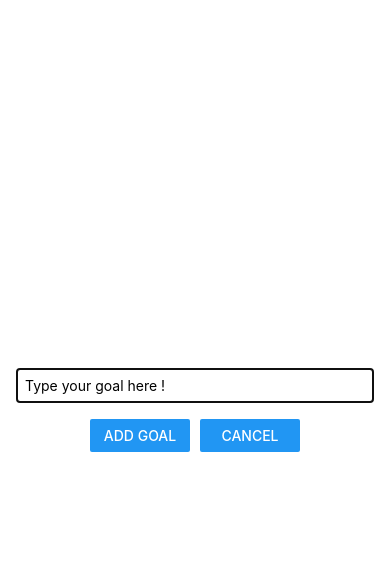
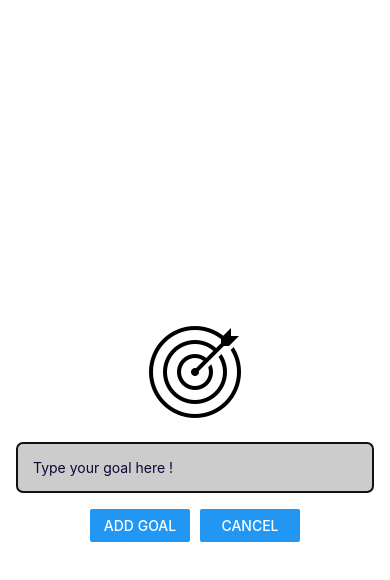
Before and after one commit to Kashyap2424/React-Native-The-Practical-Guide-2022, a React Native app: screen / in a window 390 px wide. Both pictures are taken after a click on the button "ADD NEW GOAL". Shown: the top 580 px of the page. Built offline with nearby package versions, Linux system fonts and the light colour scheme.

Commit message:
Add styling for all application & complete the application.

```diff
--- a/App.js
+++ b/App.js
@@ -1,5 +1,6 @@
 import { useState } from "react";
 import { StyleSheet, View, FlatList, Button } from "react-native";
+import { StatusBar } from "expo-status-bar";
 
 import GoalItem from "./components/GoalItem";
 import GoalInput from "./components/GoalInput";
@@ -31,6 +32,8 @@
   }
 
   return (
+    <>
+      <StatusBar style="auto" />
       <View style={styles.appContainer}>
         <Button
           title="Add New Goal"
@@ -60,6 +63,7 @@
           />
         </View>
       </View>
+    </>
   );
 }
 
@@ -68,6 +72,7 @@
     flex: 1,
     paddingTop: 50,
     paddingHorizontal: 16,
+    backgroundColor: "#1e085a",
   },
   goalsContainer: {
     flex: 5,
--- a/components/GoalInput.js
+++ b/components/GoalInput.js
@@ -1,5 +1,12 @@
 import { useState } from "react";
-import { StyleSheet, View, TextInput, Button, Modal } from "react-native";
+import {
+  StyleSheet,
+  View,
+  TextInput,
+  Button,
+  Modal,
+  Image,
+} from "react-native";
 
 function GoalInput(props) {
   const [enteredGoalText, setEneterdGoalText] = useState("");
@@ -16,6 +23,10 @@
   return (
     <Modal visible={props.visible} animationType="slide">
       <View style={styles.inputContainer}>
+        <Image
+          style={styles.image}
+          source={require("../assets/image/Goal-icon.png")}
+        />
         <TextInput
           style={styles.textInput}
           placeholder="Type your goal here !"
@@ -42,16 +53,21 @@
     flex: 1,
     justifyContent: "center",
     alignItems: "center",
-    marginBottom: 24,
     padding: 16,
-    borderBottomWidth: 1,
-    borderBottomColor: "#cccccc",
+  },
+  image: {
+    width: 100,
+    height: 100,
+    margin: 20,
   },
   textInput: {
     borderWidth: 1,
     borderColor: "#cccccc",
+    backgroundColor: "#cccccc",
+    color: "#120438",
+    borderRadius: 6,
     width: "100%",
-    padding: 8,
+    padding: 16,
   },
   buttonContainer: {
     marginTop: 16,
```
Also changed, not shown: assets/image/Goal-icon.png (added). Lines whose indentation alone changed are shown as unchanged.
